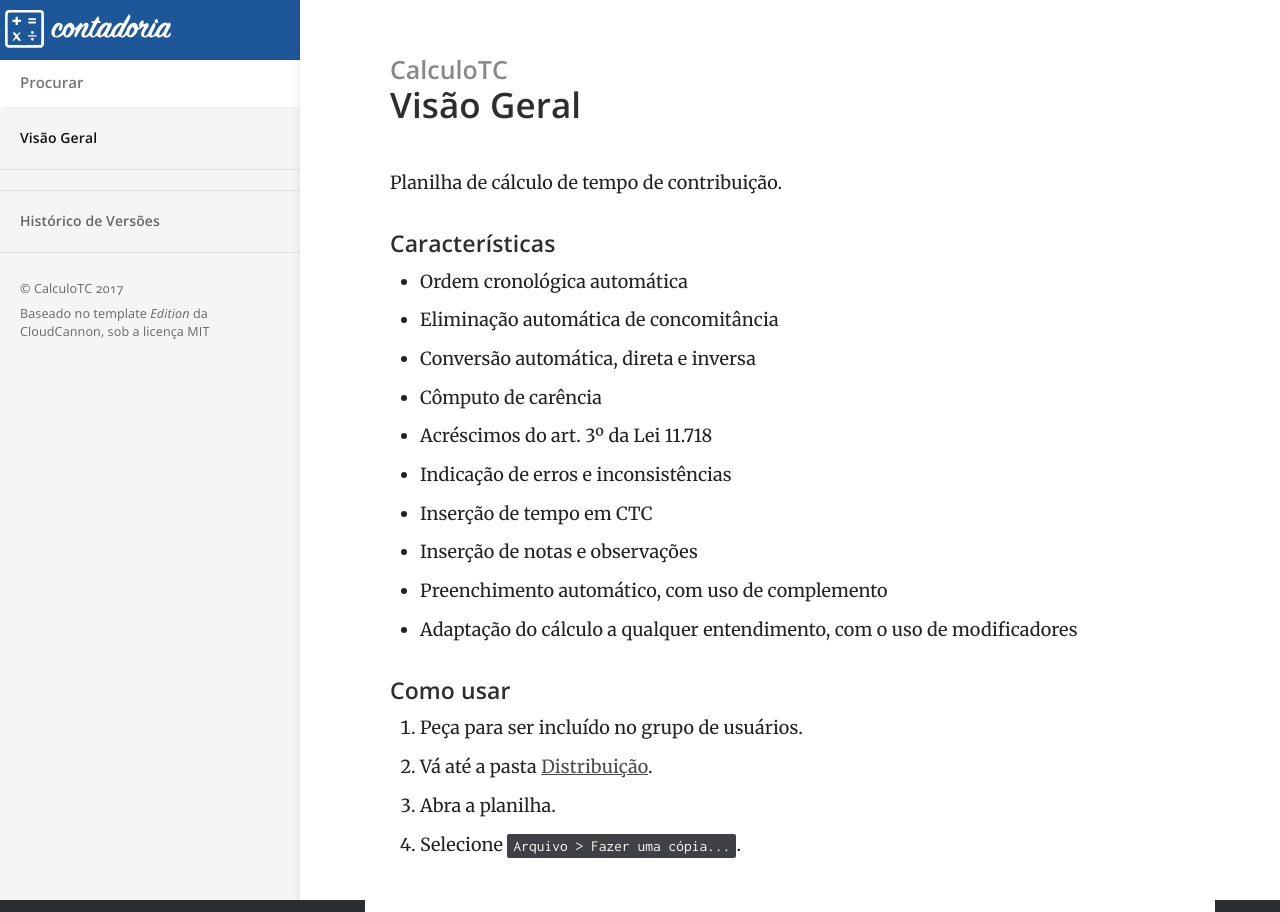
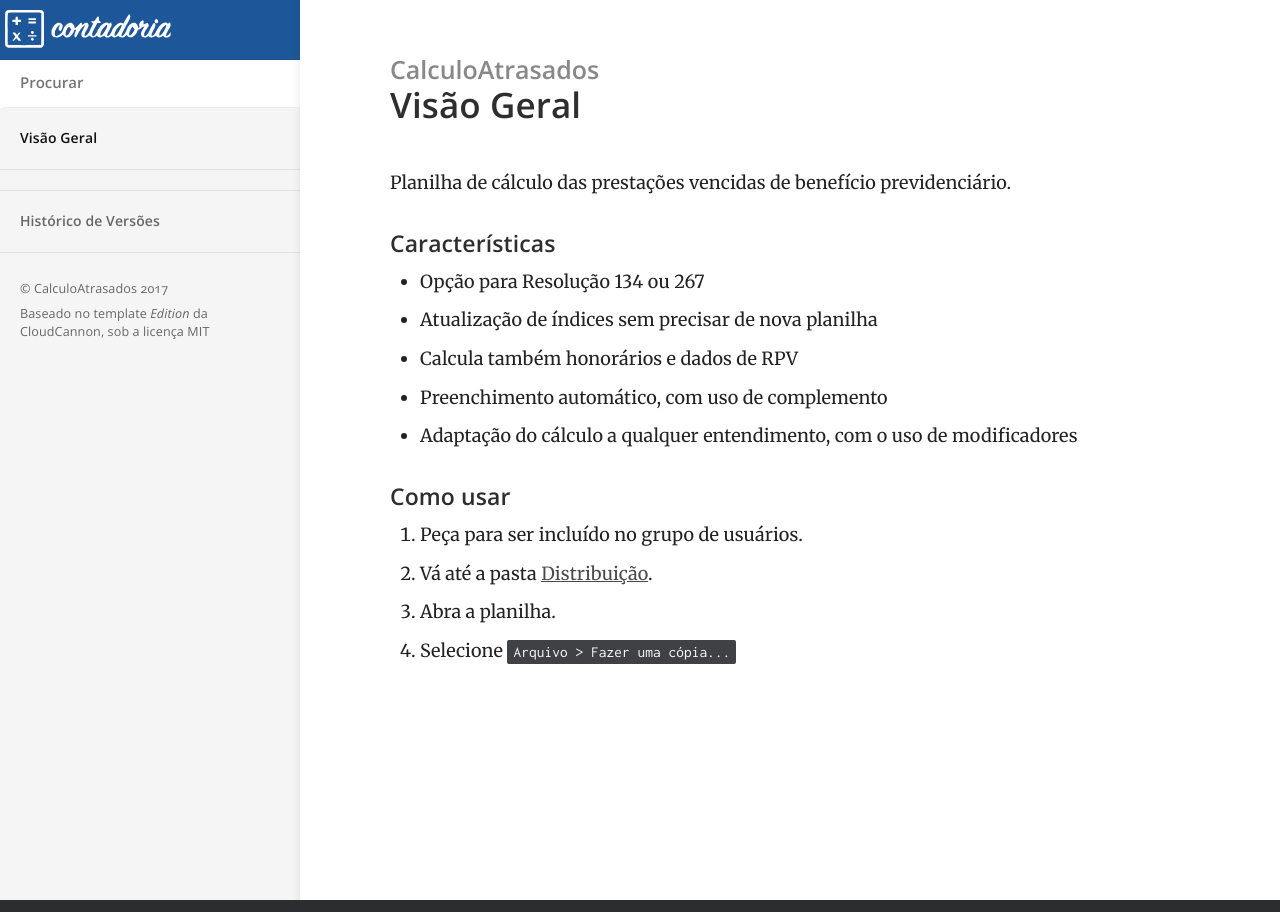
Before and after one commit to Contadoria/CalculoAtrasados, a Jekyll site: the page built from index.md, in a window 1280 px wide. Built offline with Jekyll 4.4.1, drawn with Linux system fonts in a browser that asks for light colours.

Commit message:
Readme alterado

```diff
--- a/_config.yml
+++ b/_config.yml
@@ -1,6 +1,6 @@
-title: CalculoTC
+title: CalculoAtrasados
 url: "https://contadoria.github.io"
-baseurl: "/CalculoTC"
+baseurl: "/CalculoAtrasados"
 show_full_navigation: true
 
 permalink: pretty
--- a/index.md
+++ b/index.md
@@ -2,18 +2,13 @@
 title: Visão Geral
 ---
 
-Planilha de cálculo de tempo de contribuição.
+Planilha de cálculo das prestações vencidas de benefício previdenciário.
 
 #### Características
 
-* Ordem cronológica automática
-* Eliminação automática de concomitância
-* Conversão automática, direta e inversa
-* Cômputo de carência
-* Acréscimos do art. 3º da Lei 11.718
-* Indicação de erros e inconsistências
-* Inserção de tempo em CTC
-* Inserção de notas e observações
+* Opção para Resolução 134 ou 267
+* Atualização de índices sem precisar de nova planilha
+* Calcula também honorários e dados de RPV
 * Preenchimento automático, com uso de complemento
 * Adaptação do cálculo a qualquer entendimento, com o uso de modificadores
 
@@ -22,4 +17,4 @@ Planilha de cálculo de tempo de contribuição.
 1. Peça para ser incluído no grupo de usuários.
 2. Vá até a pasta [Distribuição](https://drive.google.com/drive/folders/0B2B1B7RRK5HmS0I2clRTTTJiMXc){:target="_blank"}.
 3. Abra a planilha.
-4. Selecione `Arquivo > Fazer uma cópia...`.
+4. Selecione `Arquivo > Fazer uma cópia...`
```
Also changed, not shown: README.md.
